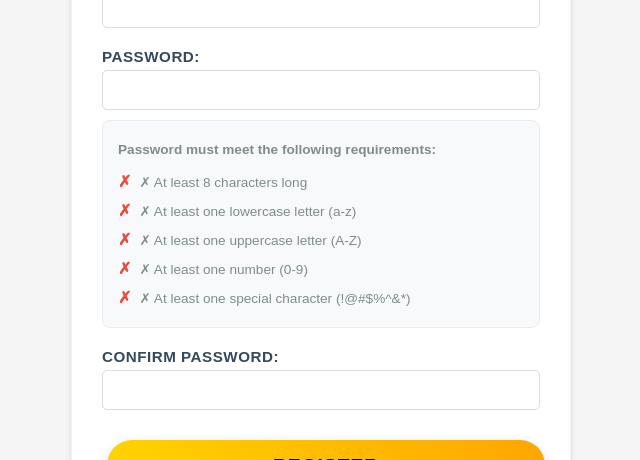
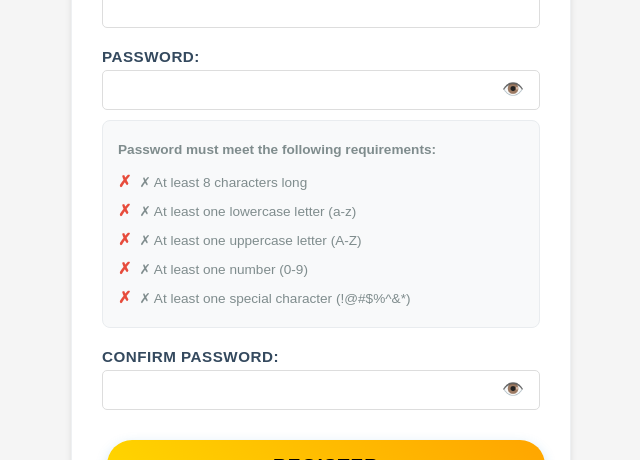
Before and after one commit to omas1st/olympicplatformnewft, a React (Create React App) app: page /register in a window 1280 px wide. Shown: the part 690-1150 px from the top of the page, without its empty margins (319-959 px from the left). Built offline with nearby package versions, Linux system fonts and the light colour scheme; no server answers.

Commit message:
Implement password visibility toggle in Register component
Added functionality to toggle password visibility for both password and confirm password fields.

```diff
--- a/src/components/Register.js
+++ b/src/components/Register.js
@@ -28,6 +28,11 @@ const Register = () => {
   });
   const [loading, setLoading] = useState(false);
   const [error, setError] = useState('');
+
+  // NEW: password visibility toggles
+  const [showPassword, setShowPassword] = useState(false);
+  const [showConfirmPassword, setShowConfirmPassword] = useState(false);
+
   const navigate = useNavigate();
 
   const handleChange = (e) => {
@@ -243,14 +248,26 @@ const Register = () => {
 
         <div className="form-group">
           <label>Password:</label>
+          <div className="password-input-wrapper">
             <input
-            type="password"
+              type={showPassword ? 'text' : 'password'}
               name="password"
               value={formData.password}
               onChange={handleChange}
               required
               disabled={loading}
             />
+            <button
+              type="button"
+              className="toggle-password-btn"
+              onClick={() => setShowPassword((prev) => !prev)}
+              aria-label={showPassword ? 'Hide password' : 'Show password'}
+              title={showPassword ? 'Hide password' : 'Show password'}
+              tabIndex={-1}
+            >
+              {showPassword ? '🙈' : '👁️'}
+            </button>
+          </div>
           {passwordStrength && (
             <div className={`password-strength ${passwordStrength}`}>
               Password Strength: {passwordStrength}
@@ -281,14 +298,26 @@ const Register = () => {
 
         <div className="form-group">
           <label>Confirm Password:</label>
+          <div className="password-input-wrapper">
             <input
-            type="password"
+              type={showConfirmPassword ? 'text' : 'password'}
               name="confirmPassword"
               value={formData.confirmPassword}
               onChange={handleChange}
               required
               disabled={loading}
             />
+            <button
+              type="button"
+              className="toggle-password-btn"
+              onClick={() => setShowConfirmPassword((prev) => !prev)}
+              aria-label={showConfirmPassword ? 'Hide password' : 'Show password'}
+              title={showConfirmPassword ? 'Hide password' : 'Show password'}
+              tabIndex={-1}
+            >
+              {showConfirmPassword ? '🙈' : '👁️'}
+            </button>
+          </div>
           {formData.password && formData.confirmPassword && (
             <div className="password-match">
               {formData.password === formData.confirmPassword
```
Lines whose indentation alone changed are shown as unchanged.
